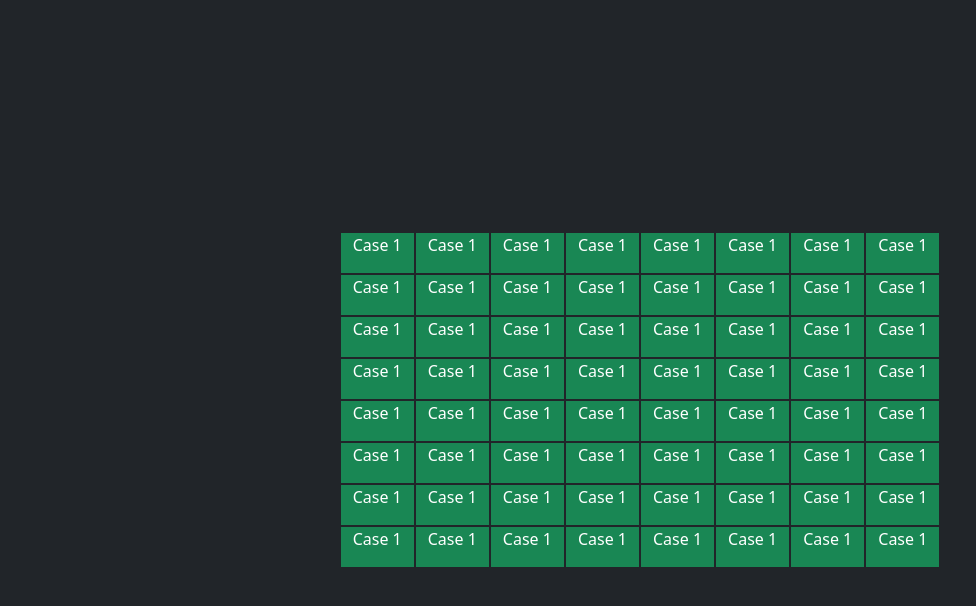
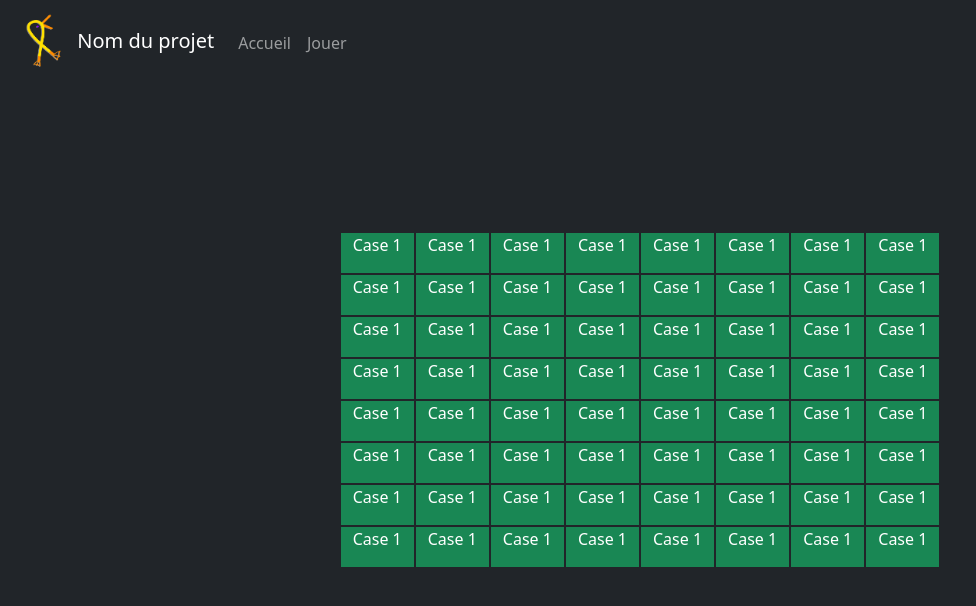
Before and after one commit to DorvakOff/Nuit-de-l-info-2022-2023, an Angular app in the folder frontend/: page /game in a window 1280 px wide. Shown: the top 606 px of the page, without its empty margins (0-976 px from the left). Built offline with nearby package versions, Linux system fonts and the light colour scheme.

Commit message:
add(navbar): Création de la bare de navigation

```diff
--- a/frontend/src/app/app.component.html
+++ b/frontend/src/app/app.component.html
@@ -1 +1,2 @@
+<app-navbar></app-navbar>
 <router-outlet></router-outlet>
--- a/frontend/src/app/app.module.ts
+++ b/frontend/src/app/app.module.ts
@@ -7,6 +7,7 @@ import { PlateauComponent } from './plateau/plateau.component';
 import { CaseComponent } from './case/case.component';
 import { CarteComponent } from './carte/carte.component';
 import { AccueilComponent } from './accueil/accueil.component';
+import { NavbarComponent } from './navbar/navbar.component';
 
 @NgModule({
   declarations: [
@@ -14,7 +15,8 @@ import { AccueilComponent } from './accueil/accueil.component';
     PlateauComponent,
     CaseComponent,
     CarteComponent,
-    AccueilComponent
+    AccueilComponent,
+    NavbarComponent
   ],
   imports: [
     BrowserModule,
--- /dev/null
+++ b/frontend/src/app/navbar/navbar.component.html
@@ -0,0 +1,23 @@
+<nav class="navbar navbar-expand-lg navbar-dark bg-dark fixed-top">
+  <div class="container-fluid">
+    <div class="collapse navbar-collapse" id="navbarSupportedContent">
+      <a class="navbar-brand mt-2 mt-lg-0" href="#">
+        <img
+          alt="MDB Logo"
+          height="60"
+          loading="lazy"
+          src="assets/logo.png"
+        />
+        Nom du projet
+      </a>
+      <ul class="navbar-nav me-auto mb-2 mb-lg-0">
+        <li class="nav-item">
+          <a class="nav-link" routerLink="/">Accueil</a>
+        </li>
+        <li class="nav-item">
+          <a class="nav-link" routerLink="/game">Jouer</a>
+        </li>
+      </ul>
+    </div>
+  </div>
+</nav>
```
Also changed, not shown: frontend/src/app/navbar/navbar.component.ts (added, +10 -0 lines), frontend/src/app/navbar/navbar.component.css (added), 1 other file (tests, documents, lock files or other folders).
